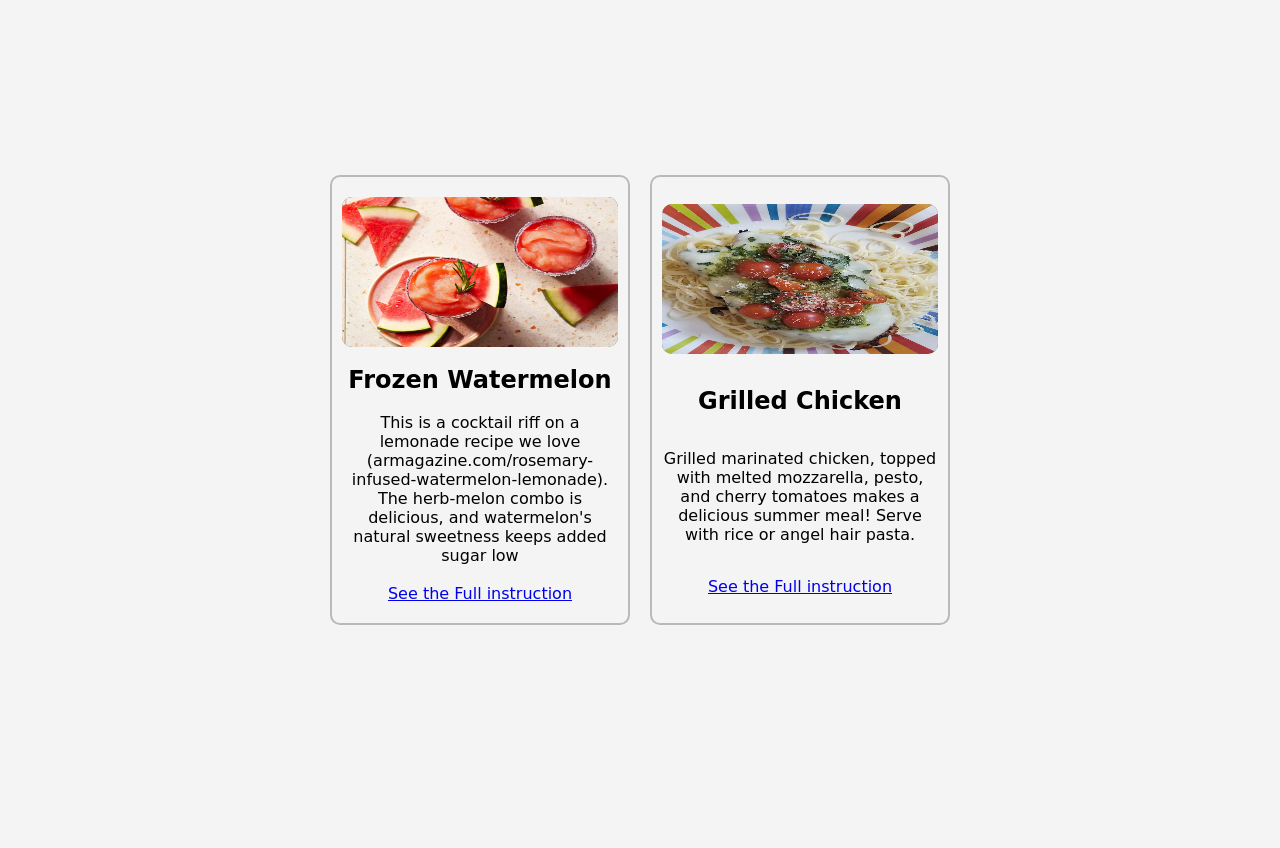
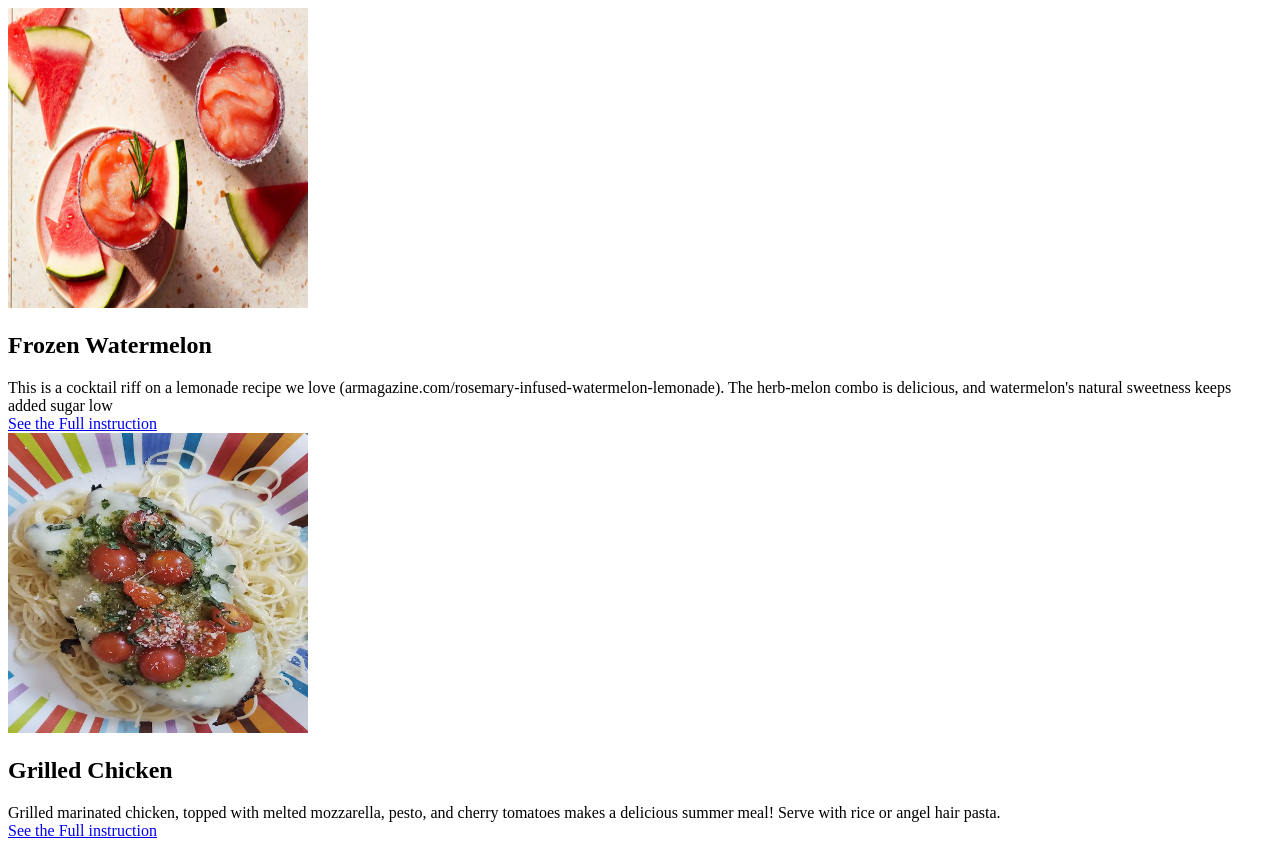
Before and after one commit to RezaBarkhordari21/odin-recipes, a plain HTML site: page index.html in a window 1280 px wide. Before the commit the page ends 800 px from the top, so only its background shows below. Drawn offline with Linux system fonts and the light colour scheme.

Commit message:
fix image size

```diff
--- a/css/food.css
+++ /dev/null
@@ -1,3 +0,0 @@
-li {
-    margin: 10px;
-}
--- a/css/style.css
+++ /dev/null
@@ -1,51 +0,0 @@
-* {
-    margin: 0;
-    padding: 0;
-    box-sizing: border-box;
-}
-
-body {
-    min-height: 100vh;
-    background-color: #f4f4f4;
-    display: flex;
-    justify-content: center;
-    align-items: center;
-    flex-wrap: wrap ;
-    font-family: cursive;
-}
-
-.card {
-    border: 2px solid rgb(185, 185, 185);
-    width: 300px;
-    height: 450px;
-    padding: 10px;
-    border-radius: 10px;
-    margin: 10px;
-    transition: 1s;
-    display: flex;
-    flex-direction: column;
-    justify-content: space-around;
-    text-align: center;
-}
-
-.card:hover {
-    transform: scale(1.05);
-}
-
-.picture {
-    width: 100%;
-    height: 150px;
-    overflow: hidden;
-    background-color: grey;
-    border-radius: 10px;
-}
-
-.picture img {
-    width: 100%;
-    height: 100%;
-    border-radius: 10px;
-}
-
-.title {
-    text-align: center;
-}
--- a/index.html
+++ b/index.html
@@ -3,7 +3,6 @@
   <head>
     <meta charset="UTF-8" />
     <meta http-equiv="X-UA-Compatible" content="IE=edge" />
-    <link rel="stylesheet" href="./css/style.css" />
     <meta name="viewport" content="width=device-width, initial-scale=1.0" />
     <title>Recipes</title>
   </head>
@@ -11,7 +10,7 @@
 
     <div class="card">
       <div class="picture">
-        <img src="img/FrozenWatermelon.webp" alt="" />
+        <img width="300" height="300" src="img/FrozenWatermelon.webp" alt="" />
       </div>
       <div class="title">
         <h2>Frozen Watermelon</h1>
@@ -27,7 +26,7 @@
 
     <div class="card">
         <div class="picture">
-          <img src="img/GrilledChicken.webp" alt="" />
+          <img width="300" height="300" src="img/GrilledChicken.webp" alt="" />
         </div>
         <div class="title">
           <h2>Grilled Chicken</h1>
```
Also changed, not shown: pages/FrozenWatermelon.html (+0 -1 lines), pages/GrilledChicken.html (+0 -1 lines).
